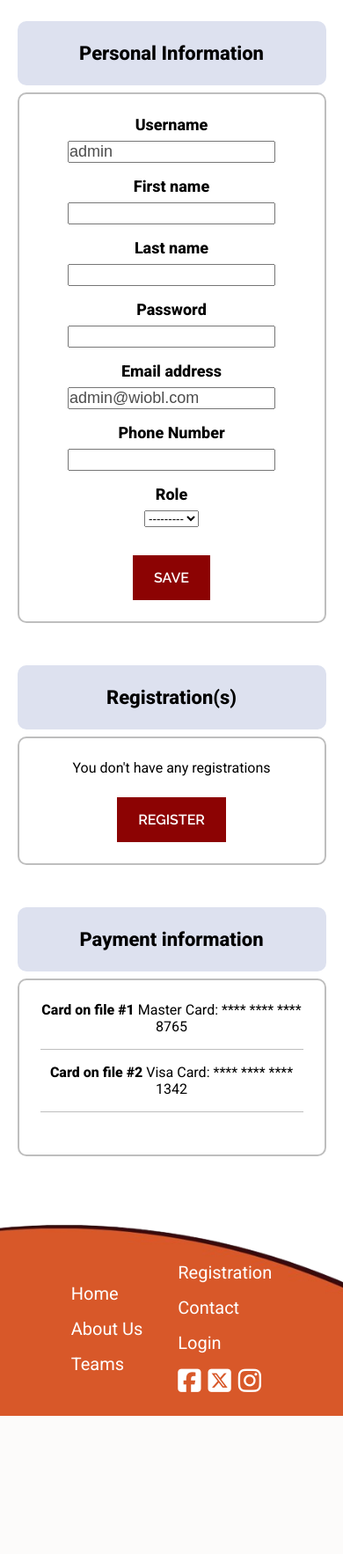
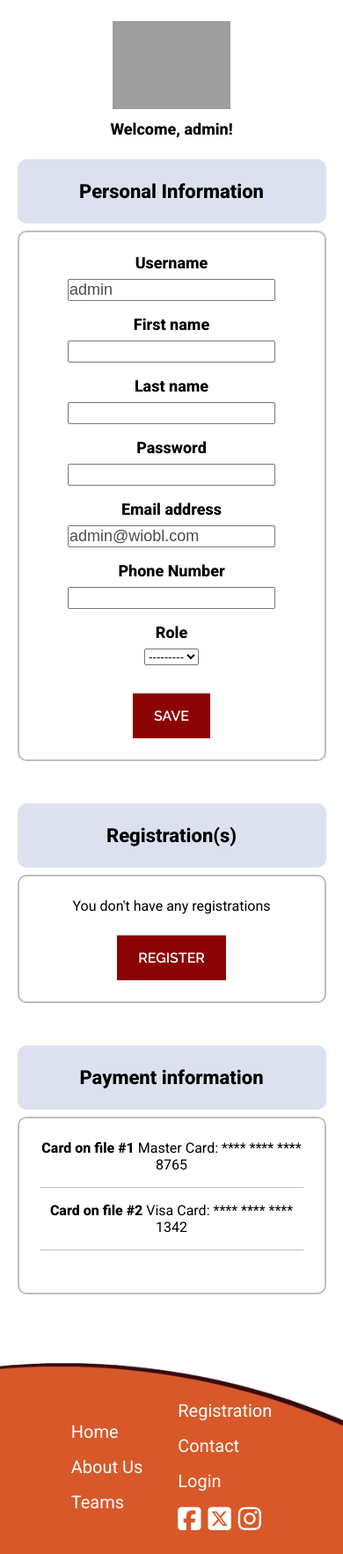
Before and after one commit to 582-41W-VA/lia-luvanier00, a Django app: page /wioblapp/account/1/ in a window 390 px wide. Shown: the part 82-1848 px from the top of the page at 88% size. Before the commit the page ends 1691 px from the top, so only its background shows below. Run offline with Django 5.2, Linux system fonts and the light colour scheme; a user stored in the database is signed in; data comes from the database, SQL or seed files in the repository; grey boxes are pictures that could not be loaded.

Commit message:
Add image profile placeholder

```diff
--- a/wiobl/static/style.css
+++ b/wiobl/static/style.css
@@ -797,6 +797,7 @@ footer i {
 
 /* REGISTRATION */
 /* registration info */
+
 .registration-information {
     background-color: #4D6CC0;
 }
@@ -958,6 +959,21 @@ footer i {
 }
 
 /* ACCOUNT */
+.account-info .profile-info {
+    text-align: center;
+    margin-bottom: 48px;
+}
+
+.account-info .profile-info img {
+    height: 180px;
+    margin-bottom: 16px;
+}
+
+.account-info .profile-info p {
+    font-size: 24px;
+    font-weight: 800;
+}
+
 .account-info .account-flex {
     display: flex;
     gap: 32px;
@@ -1425,6 +1441,16 @@ footer i {
     }
 
     /* ACCOUNT */
+    .account-info .profile-info {
+        margin-bottom: 24px;
+    }
+    .account-info .profile-info img {
+        height: 130px;
+        margin-bottom: 8px;
+    }
+    .account-info .profile-info p {
+        font-size: 18px;
+    }
     .account-info .account-flex {
         gap: 32px;
     }
@@ -1592,6 +1618,9 @@ footer i {
     }
 
     /* ACCOUNT */
+    .account-info .profile-info img {
+        height: 100px;
+    }
     .account-info .account-flex {
         flex-direction: column;
         gap: 8px;
--- a/wioblapp/templates/member_account.html
+++ b/wioblapp/templates/member_account.html
@@ -7,6 +7,11 @@
 
         <section class="account-info">
             <div class="container">
+
+                <div class="profile-info">
+                    <img src="https://st2.depositphotos.com/47577860/46936/v/450/depositphotos_469362298-stock-illustration-privacy-data-protected-profile-protected.jpg" alt="">
+                    <p>Welcome, {{ request.user }}!</p>
+                </div>
 
                 <div class="account-flex">
                     <div class="account-left">
```
